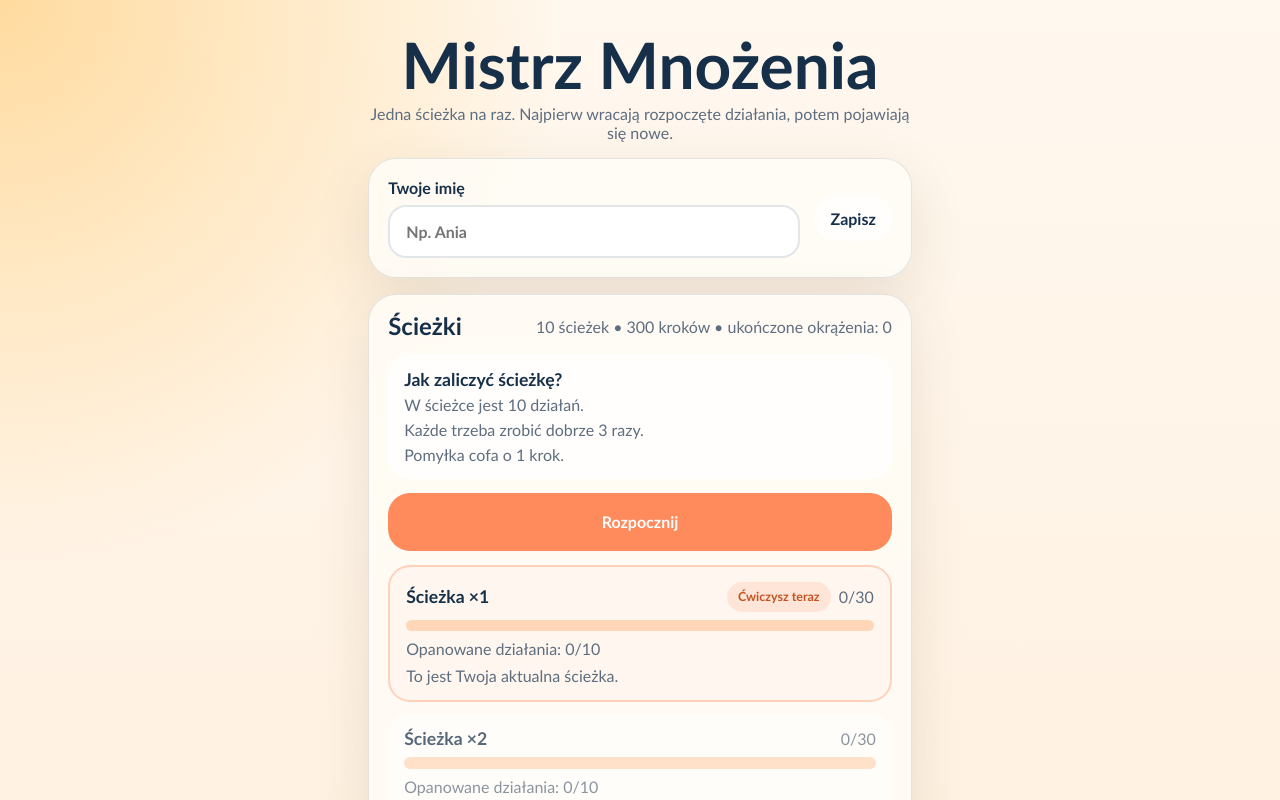
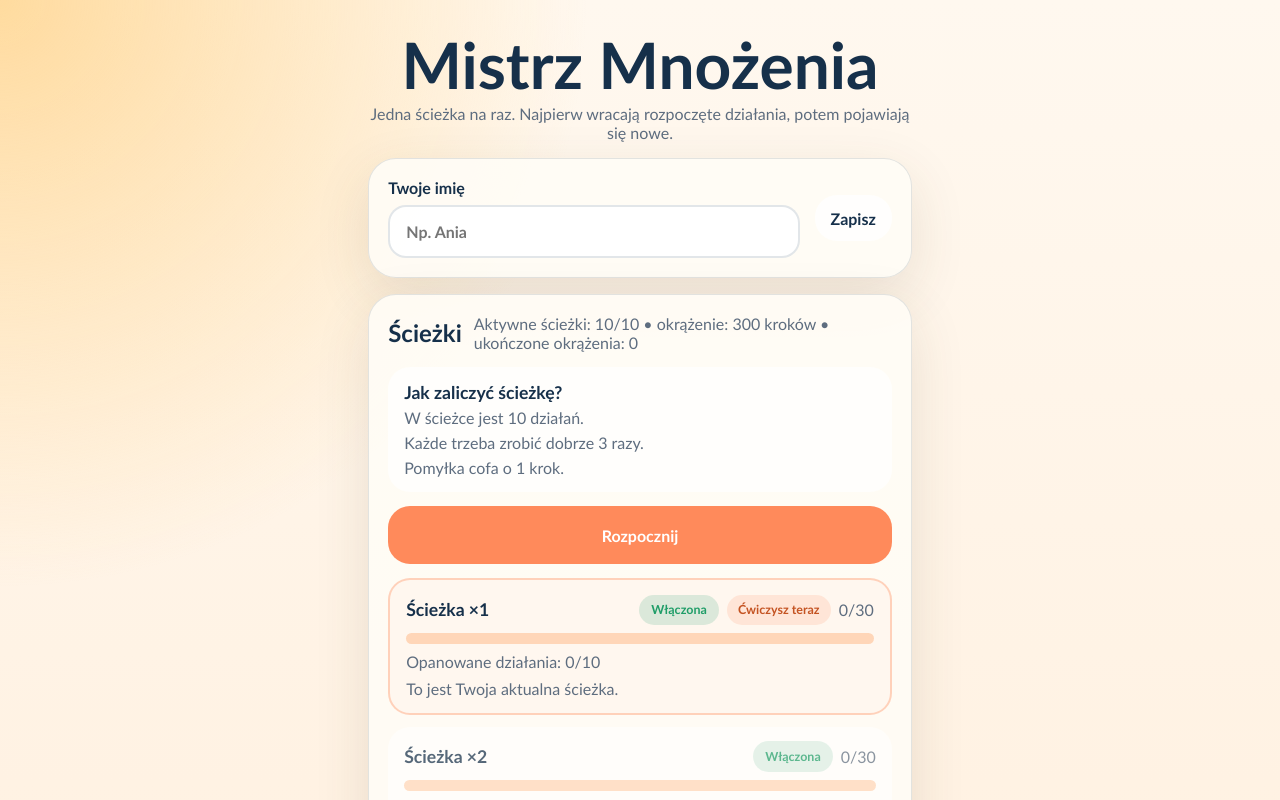
Before and after one commit to tmdoit/multiply-champion, a React (Vite) app: page / in a window 1280 px wide. Shown: the top 800 px of the page. Built offline with nearby package versions, Linux system fonts and the light colour scheme.

Commit message:
Add path selection for laps

```diff
--- a/src/App.tsx
+++ b/src/App.tsx
@@ -1,7 +1,16 @@
 import { useEffect, useMemo, useRef, useState } from "react";
 import { APP_CONFIG } from "./constants";
-import { loadChildName, loadLapCount, loadProgress, saveChildName, saveLapCount, saveProgress } from "./storage";
-import type { FactProgress, GameState, RunResult, Screen } from "./types";
+import {
+  loadChildName,
+  loadEnabledPaths,
+  loadLapCount,
+  loadProgress,
+  saveChildName,
+  saveEnabledPaths,
+  saveLapCount,
+  saveProgress
+} from "./storage";
+import type { EnabledPathMap, FactProgress, GameState, RunResult, Screen } from "./types";
 import {
   buildSessionQueue,
   describeStep,
@@ -10,6 +19,7 @@ import {
   getAllPathSummaries,
   getFactStep,
   getPathSummary,
+  resetEnabledPathProgress,
   updateFactStep
 } from "./utils";
 import "./styles.css";
@@ -20,6 +30,7 @@ export default function App() {
   const [nameDraft, setNameDraft] = useState(() => loadChildName());
   const [isEditingName, setIsEditingName] = useState(() => loadChildName().trim().length === 0);
   const [progress, setProgress] = useState<FactProgress>(() => loadProgress());
+  const [enabledPaths, setEnabledPaths] = useState<EnabledPathMap>(() => loadEnabledPaths());
   const [lapCount, setLapCount] = useState(() => loadLapCount());
   const [game, setGame] = useState<GameState | null>(null);
   const [lastResult, setLastResult] = useState<RunResult | null>(null);
@@ -32,6 +43,10 @@ export default function App() {
     saveProgress(progress);
     progressRef.current = progress;
   }, [progress]);
+
+  useEffect(() => {
+    saveEnabledPaths(enabledPaths);
+  }, [enabledPaths]);
 
   useEffect(() => {
     gameRef.current = game;
@@ -54,7 +69,10 @@ export default function App() {
         const elapsed = Date.now() - current.taskStartedAt;
         const remainingMs = Math.max(0, APP_CONFIG.timerSecondsPerTask * 1000 - elapsed);
         if (remainingMs === 0) {
-          window.setTimeout(() => handleIncorrectAnswer(`Czas minął. Poprawna odpowiedź: ${current.queue[current.currentIndex].answer}`), 0);
+          window.setTimeout(
+            () => handleIncorrectAnswer(`Czas minął. Poprawna odpowiedź: ${current.queue[current.currentIndex].answer}`),
+            0
+          );
           return {
             ...current,
             remainingMs: 0,
@@ -106,8 +124,10 @@ export default function App() {
     return () => window.clearTimeout(timeoutId);
   }, [game?.waitingForNext, game?.feedbackDelayMs]);
 
-  const pathSummaries = useMemo(() => getAllPathSummaries(progress), [progress]);
-  const activeMultiplier = useMemo(() => getActiveMultiplier(progress), [progress]);
+  const pathSummaries = useMemo(() => getAllPathSummaries(progress, enabledPaths), [progress, enabledPaths]);
+  const activeMultiplier = useMemo(() => getActiveMultiplier(progress, enabledPaths), [progress, enabledPaths]);
+  const enabledPathCount = useMemo(() => pathSummaries.filter((path) => path.enabled).length, [pathSummaries]);
+  const enabledPathStepCount = enabledPathCount * APP_CONFIG.pathTotalSteps;
   const currentTask = game ? game.queue[game.currentIndex] : null;
   const currentTaskStep = currentTask ? getFactStep(progress, currentTask.key) : 0;
 
@@ -121,14 +141,46 @@ export default function App() {
     }
   }
 
+  function togglePath(multiplier: number): void {
+    setEnabledPaths((current) => ({
+      ...current,
+      [multiplier]: !(current[multiplier] !== false)
+    }));
+  }
+
   function startRun(): void {
-    const queue = buildSessionQueue(progressRef.current, activeMultiplier);
-    if (queue.length === 0) {
-      setPopupMessage("Ta ścieżka jest już gotowa. Zaraz odblokuje się kolejna.");
+    if (enabledPathCount === 0) {
+      setPopupMessage("Włącz przynajmniej jedną ścieżkę.");
       return;
     }
+
+    let nextProgress = progressRef.current;
+    let nextActiveMultiplier = activeMultiplier;
+
+    if (nextActiveMultiplier === null) {
+      const resetProgress = resetEnabledPathProgress(progressRef.current, enabledPaths);
+      const nextLapCount = lapCount + 1;
+      progressRef.current = resetProgress;
+      setProgress(resetProgress);
+      setLapCount(nextLapCount);
+      saveLapCount(nextLapCount);
+      nextProgress = resetProgress;
+      nextActiveMultiplier = getActiveMultiplier(resetProgress, enabledPaths);
+    }
+
+    if (nextActiveMultiplier === null) {
+      setPopupMessage("Włącz przynajmniej jedną ścieżkę.");
+      return;
+    }
+
+    const queue = buildSessionQueue(nextProgress, nextActiveMultiplier);
+    if (queue.length === 0) {
+      setPopupMessage("Wybrane ścieżki są już gotowe.");
+      return;
+    }
+
     setGame({
-      pathMultiplier: activeMultiplier,
+      pathMultiplier: nextActiveMultiplier,
       queue,
       currentIndex: 0,
       input: "",
@@ -239,17 +291,20 @@ export default function App() {
   }
 
   function finishRun(pathMultiplier: number): void {
-    const allSummaries = getAllPathSummaries(progressRef.current);
-    const summary = getPathSummary(progressRef.current, pathMultiplier, getActiveMultiplier(progressRef.current));
-    const nextPath = allSummaries.find((path) => path.multiplier === pathMultiplier + 1);
-    const fullyCompleted = allSummaries.every((path) => path.completed);
+    const allSummaries = getAllPathSummaries(progressRef.current, enabledPaths);
+    const enabledSummaries = allSummaries.filter((path) => path.enabled);
+    const nextActiveMultiplier = getActiveMultiplier(progressRef.current, enabledPaths);
+    const summary = getPathSummary(progressRef.current, pathMultiplier, nextActiveMultiplier, enabledPaths);
+    const nextPath = enabledSummaries.find((path) => path.multiplier > pathMultiplier && !path.completed);
+    const fullyCompleted = enabledSummaries.length > 0 && enabledSummaries.every((path) => path.completed);
     const completedLapCount = fullyCompleted ? lapCount + 1 : lapCount;
 
     setLastResult({
       childName: childName.trim() || null,
       pathMultiplier,
       completedPath: summary.completed,
-      unlockedNextPath: Boolean(summary.completed && pathMultiplier < APP_CONFIG.pathCount && nextPath),
+      unlockedNextPath: Boolean(summary.completed && nextPath),
+      nextPathLabel: summary.completed && nextPath ? nextPath.label : null,
       fullyCompleted,
       totalTimeMs: Date.now() - (gameRef.current?.startedAt ?? Date.now()),
       steps: summary.steps,
@@ -257,14 +312,16 @@ export default function App() {
       stars: summary.stars,
       masteredFacts: summary.masteredFacts,
       totalFacts: summary.totalFacts,
-      completedLapCount
+      completedLapCount,
+      lapPathCount: enabledSummaries.length
     });
 
     if (fullyCompleted) {
+      const resetProgress = resetEnabledPathProgress(progressRef.current, enabledPaths);
       setLapCount(completedLapCount);
       saveLapCount(completedLapCount);
-      progressRef.current = {};
-      setProgress({});
+      progressRef.current = resetProgress;
+      setProgress(resetProgress);
     }
 
     setGame(null);
@@ -330,7 +387,7 @@ export default function App() {
         <div className="card stack">
           <div className="sectionTitleRow">
             <h2>Ścieżki</h2>
-            <p className="statusLine">10 ścieżek • 300 kroków • ukończone okrążenia: {lapCount}</p>
+            <p className="statusLine">Aktywne ścieżki: {enabledPathCount}/{APP_CONFIG.pathCount} • okrążenie: {enabledPathStepCount} kroków • ukończone okrążenia: {lapCount}</p>
           </div>
           <div className="rulesCard">
             <p className="name">Jak zaliczyć ścieżkę?</p>
@@ -345,12 +402,20 @@ export default function App() {
             {pathSummaries.map((path) => (
               <article
                 key={path.multiplier}
-                className={`pathRow ${path.active ? "active" : ""} ${path.completed ? "completed" : ""} ${!path.unlocked ? "locked" : ""}`}
+                className={`pathRow ${path.active ? "active" : ""} ${path.completed ? "completed" : ""} ${!path.unlocked && path.enabled ? "locked" : ""} ${!path.enabled ? "disabledPath" : ""}`}
               >
                 <div className="pathContent">
                   <div className="sectionTitleRow pathRowHeader">
                     <p className="name">Ścieżka {path.label}</p>
                     <div className="pathHeaderMeta">
+                      <button
+                        className={`pathToggle ${path.enabled ? "toggleOn" : "toggleOff"}`}
+                        type="button"
+                        aria-pressed={path.enabled}
+                        onClick={() => togglePath(path.multiplier)}
+                      >
+                        {path.enabled ? "Włączona" : "Wyłączona"}
+                      </button>
                       {path.active ? <span className="activePathBadge">Ćwiczysz teraz</span> : null}
                       <p className="rank">{path.steps}/{path.totalSteps}</p>
                     </div>
@@ -360,7 +425,15 @@ export default function App() {
                   </div>
                   <p className="rank">Opanowane działania: {path.masteredFacts}/{path.totalFacts}</p>
                   <p className="rank">
-                    {!path.unlocked ? "Ta ścieżka odblokuje się później." : path.completed ? "Ta ścieżka jest ukończona." : path.active ? "To jest Twoja aktualna ścieżka." : "Ta ścieżka jest już odblokowana."}
+                    {!path.enabled
+                      ? "Ta ścieżka jest wyłączona w tym okrążeniu."
+                      : !path.unlocked
+                        ? "Ta ścieżka odblokuje się później."
+                        : path.completed
+                          ? "Ta ścieżka jest ukończona."
+                          : path.active
+                            ? "To jest Twoja aktualna ścieżka."
+                            : "Ta ścieżka jest już odblokowana."}
                   </p>
                 </div>
               </article>
@@ -453,7 +526,6 @@ export default function App() {
     if (!lastResult) {
       return renderHome();
     }
-    const nextPathLabel = lastResult.pathMultiplier < APP_CONFIG.pathCount ? `×${lastResult.pathMultiplier + 1}` : null;
     return (
       <section className="screen resultsScreen">
         <div className={`card stack celebrateCard ${lastResult.completedPath || lastResult.fullyCompleted ? "successGlow" : ""}`}>
@@ -474,8 +546,8 @@ export default function App() {
           <div className="focusSummary">
             {lastResult.fullyCompleted ? (
               <>
-                <p className="bigProgress">10 ścieżek ukończonych</p>
-                <p className="statusLine">Całe okrążenie jest gotowe.</p>
+                <p className="bigProgress">{lastResult.lapPathCount} ścieżek ukończonych</p>
+                <p className="statusLine">Wybrane ścieżki w tym okrążeniu są gotowe.</p>
               </>
             ) : (
               <>
@@ -484,11 +556,11 @@ export default function App() {
               </>
             )}
           </div>
-          {lastResult.completedPath && nextPathLabel ? (
-            <p className="pathHelp">Odblokowano kolejną ścieżkę: {nextPathLabel}.</p>
+          {lastResult.unlockedNextPath && lastResult.nextPathLabel ? (
+            <p className="pathHelp">Odblokowano kolejną ścieżkę: {lastResult.nextPathLabel}.</p>
           ) : null}
           {lastResult.fullyCompleted ? (
-            <p className="pathHelp">Postęp ścieżek został wyzerowany. Możesz zacząć nowe okrążenie od ×1.</p>
+            <p className="pathHelp">Wybrane ścieżki zostały wyzerowane. Możesz zacząć nowe okrążenie.</p>
           ) : null}
           {!lastResult.completedPath && !lastResult.fullyCompleted ? (
             <p className="pathHelp">Wracaj do tej ścieżki. Rozpoczęte działania pojawią się najpierw.</p>
--- a/src/constants.ts
+++ b/src/constants.ts
@@ -12,5 +12,6 @@ export const APP_CONFIG = {
 export const STORAGE_KEYS = {
   childName: "multiply.localChildName",
   progress: "multiply.localProgress",
-  lapCount: "multiply.localLapCount"
+  lapCount: "multiply.localLapCount",
+  enabledPaths: "multiply.localEnabledPaths"
 } as const;
--- a/src/storage.ts
+++ b/src/storage.ts
@@ -1,5 +1,5 @@
-import { STORAGE_KEYS } from "./constants";
-import type { FactProgress } from "./types";
+import { APP_CONFIG, STORAGE_KEYS } from "./constants";
+import type { EnabledPathMap, FactProgress } from "./types";
 
 function readJson<T>(key: string, fallback: T): T {
   try {
@@ -12,6 +12,12 @@ function readJson<T>(key: string, fallback: T): T {
 
 function writeJson<T>(key: string, value: T): void {
   localStorage.setItem(key, JSON.stringify(value));
+}
+
+function createDefaultEnabledPaths(): EnabledPathMap {
+  return Object.fromEntries(
+    Array.from({ length: APP_CONFIG.pathCount }, (_, index) => [index + 1, true])
+  ) as EnabledPathMap;
 }
 
 export function loadChildName(): string {
@@ -37,3 +43,16 @@ export function loadLapCount(): number {
 export function saveLapCount(count: number): void {
   writeJson(STORAGE_KEYS.lapCount, count);
 }
+
+export function loadEnabledPaths(): EnabledPathMap {
+  const stored = readJson<EnabledPathMap>(STORAGE_KEYS.enabledPaths, createDefaultEnabledPaths());
+  const fallback = createDefaultEnabledPaths();
+  for (let multiplier = 1; multiplier <= APP_CONFIG.pathCount; multiplier += 1) {
+    fallback[multiplier] = stored[multiplier] !== false;
+  }
+  return fallback;
+}
+
+export function saveEnabledPaths(enabledPaths: EnabledPathMap): void {
+  writeJson(STORAGE_KEYS.enabledPaths, enabledPaths);
+}
--- a/src/styles.css
+++ b/src/styles.css
@@ -414,6 +414,29 @@ input {
   font-weight: 900;
 }
 
+.pathToggle {
+  min-height: 1.9rem;
+  padding: 0 0.75rem;
+  border-radius: 999px;
+  font-size: 0.78rem;
+  font-weight: 900;
+}
+
+.toggleOn {
+  background: rgba(31, 157, 104, 0.16);
+  color: var(--success);
+}
+
+.toggleOff {
+  background: rgba(214, 82, 82, 0.12);
+  color: var(--danger);
+}
+
+.disabledPath {
+  opacity: 0.84;
+  background: rgba(245, 245, 245, 0.88);
+}
+
 .name {
   margin: 0;
   font-size: 1.1rem;
--- a/src/types.ts
+++ b/src/types.ts
@@ -5,6 +5,8 @@ export type FactKey = `${number}x${number}`;
 export type FactPhase = "review" | "new";
 
 export type FactProgress = Record<FactKey, number>;
+
+export type EnabledPathMap = Record<number, boolean>;
 
 export type PathSummary = {
   multiplier: number;
@@ -17,6 +19,7 @@ export type PathSummary = {
   unlocked: boolean;
   completed: boolean;
   active: boolean;
+  enabled: boolean;
 };
 
 export type SessionTask = {
@@ -50,6 +53,7 @@ export type RunResult = {
   pathMultiplier: number;
   completedPath: boolean;
   unlockedNextPath: boolean;
+  nextPathLabel: string | null;
   fullyCompleted: boolean;
   totalTimeMs: number;
   steps: number;
@@ -58,4 +62,5 @@ export type RunResult = {
   masteredFacts: number;
   totalFacts: number;
   completedLapCount: number;
+  lapPathCount: number;
 };
--- a/src/utils.ts
+++ b/src/utils.ts
@@ -1,5 +1,5 @@
 import { APP_CONFIG } from "./constants";
-import type { FactKey, FactProgress, PathSummary, SessionTask } from "./types";
+import type { EnabledPathMap, FactKey, FactProgress, PathSummary, SessionTask } from "./types";
 
 export function clamp(value: number, min: number, max: number): number {
   return Math.min(max, Math.max(min, value));
@@ -30,7 +30,18 @@ export function updateFactStep(progress: FactProgress, factKey: FactKey, delta:
   };
 }
 
-export function getPathSummary(progress: FactProgress, multiplier: number, activeMultiplier: number): PathSummary {
+export function getEnabledMultipliers(enabledPaths: EnabledPathMap): number[] {
+  return Array.from({ length: APP_CONFIG.pathCount }, (_, index) => index + 1).filter(
+    (multiplier) => enabledPaths[multiplier] !== false
+  );
+}
+
+export function getPathSummary(
+  progress: FactProgress,
+  multiplier: number,
+  activeMultiplier: number | null,
+  enabledPaths: EnabledPathMap
+): PathSummary {
   let steps = 0;
   let masteredFacts = 0;
 
@@ -42,6 +53,12 @@ export function getPathSummary(progress: FactProgress, multiplier: number, activ
     }
   }
 
+  const enabled = enabledPaths[multiplier] !== false;
+  const enabledMultipliers = getEnabledMultipliers(enabledPaths);
+  const activeIndex = activeMultiplier ? enabledMultipliers.indexOf(activeMultiplier) : -1;
+  const currentIndex = enabledMultipliers.indexOf(multiplier);
+  const unlocked = enabled && (activeMultiplier === null || currentIndex <= activeIndex || steps >= APP_CONFIG.pathTotalSteps);
+
   return {
     multiplier,
     label: `×${multiplier}`,
@@ -50,31 +67,36 @@ export function getPathSummary(progress: FactProgress, multiplier: number, activ
     stars: Math.min(3, Math.floor(steps / APP_CONFIG.stepsPerStar)),
     masteredFacts,
     totalFacts: APP_CONFIG.factsPerPath,
-    unlocked: multiplier <= activeMultiplier,
+    unlocked,
     completed: steps >= APP_CONFIG.pathTotalSteps,
-    active: multiplier === activeMultiplier
+    active: enabled && multiplier === activeMultiplier,
+    enabled
   };
 }
 
-export function getActiveMultiplier(progress: FactProgress): number {
-  for (let multiplier = 1; multiplier <= APP_CONFIG.pathCount; multiplier += 1) {
-    const summary = getPathSummary(progress, multiplier, multiplier);
-    if (!summary.completed) {
+export function getActiveMultiplier(progress: FactProgress, enabledPaths: EnabledPathMap): number | null {
+  for (const multiplier of getEnabledMultipliers(enabledPaths)) {
+    const steps = Array.from({ length: APP_CONFIG.factsPerPath }, (_, index) =>
+      getFactStep(progress, createFactKey(multiplier, index + 1))
+    ).reduce((sum, step) => sum + step, 0);
+    if (steps < APP_CONFIG.pathTotalSteps) {
       return multiplier;
     }
   }
-  return APP_CONFIG.pathCount;
+  return null;
 }
 
-export function getAllPathSummaries(progress: FactProgress): PathSummary[] {
-  const activeMultiplier = getActiveMultiplier(progress);
+export function getAllPathSummaries(progress: FactProgress, enabledPaths: EnabledPathMap): PathSummary[] {
+  const activeMultiplier = getActiveMultiplier(progress, enabledPaths);
   return Array.from({ length: APP_CONFIG.pathCount }, (_, index) =>
-    getPathSummary(progress, index + 1, activeMultiplier)
+    getPathSummary(progress, index + 1, activeMultiplier, enabledPaths)
   );
 }
 
-export function getOverallSteps(progress: FactProgress): number {
-  return getAllPathSummaries(progress).reduce((sum, path) => sum + path.steps, 0);
+export function getOverallSteps(progress: FactProgress, enabledPaths: EnabledPathMap): number {
+  return getAllPathSummaries(progress, enabledPaths)
+    .filter((path) => path.enabled)
+    .reduce((sum, path) => sum + path.steps, 0);
 }
 
 export function buildSessionQueue(progress: FactProgress, multiplier: number): SessionTask[] {
@@ -104,6 +126,16 @@ export function buildSessionQueue(progress: FactProgress, multiplier: number): S
   return [...shuffle(review), ...shuffle(fresh)];
 }
 
+export function resetEnabledPathProgress(progress: FactProgress, enabledPaths: EnabledPathMap): FactProgress {
+  const next = { ...progress };
+  for (const multiplier of getEnabledMultipliers(enabledPaths)) {
+    for (let right = 1; right <= APP_CONFIG.factsPerPath; right += 1) {
+      next[createFactKey(multiplier, right)] = 0;
+    }
+  }
+  return next;
+}
+
 export function describeStep(step: number): string {
   if (step <= 0) {
     return "nie ruszona";
```
